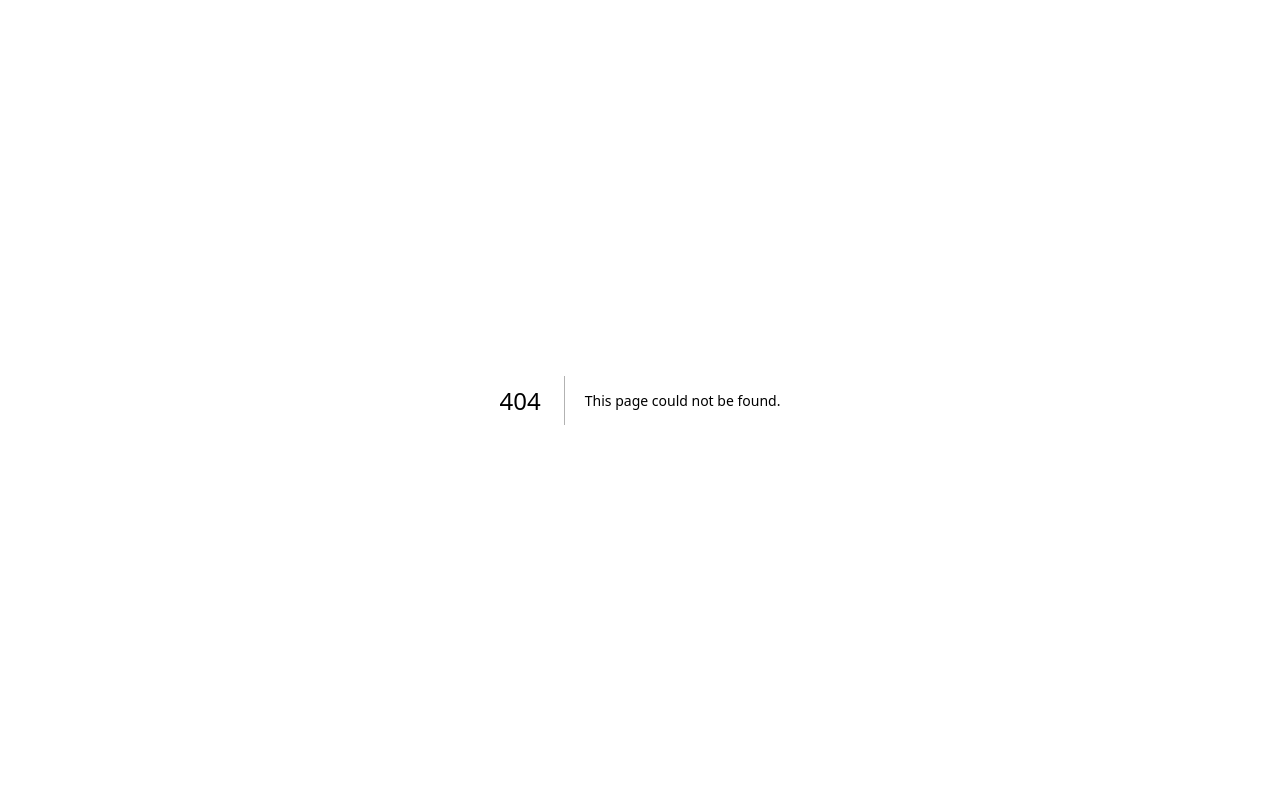
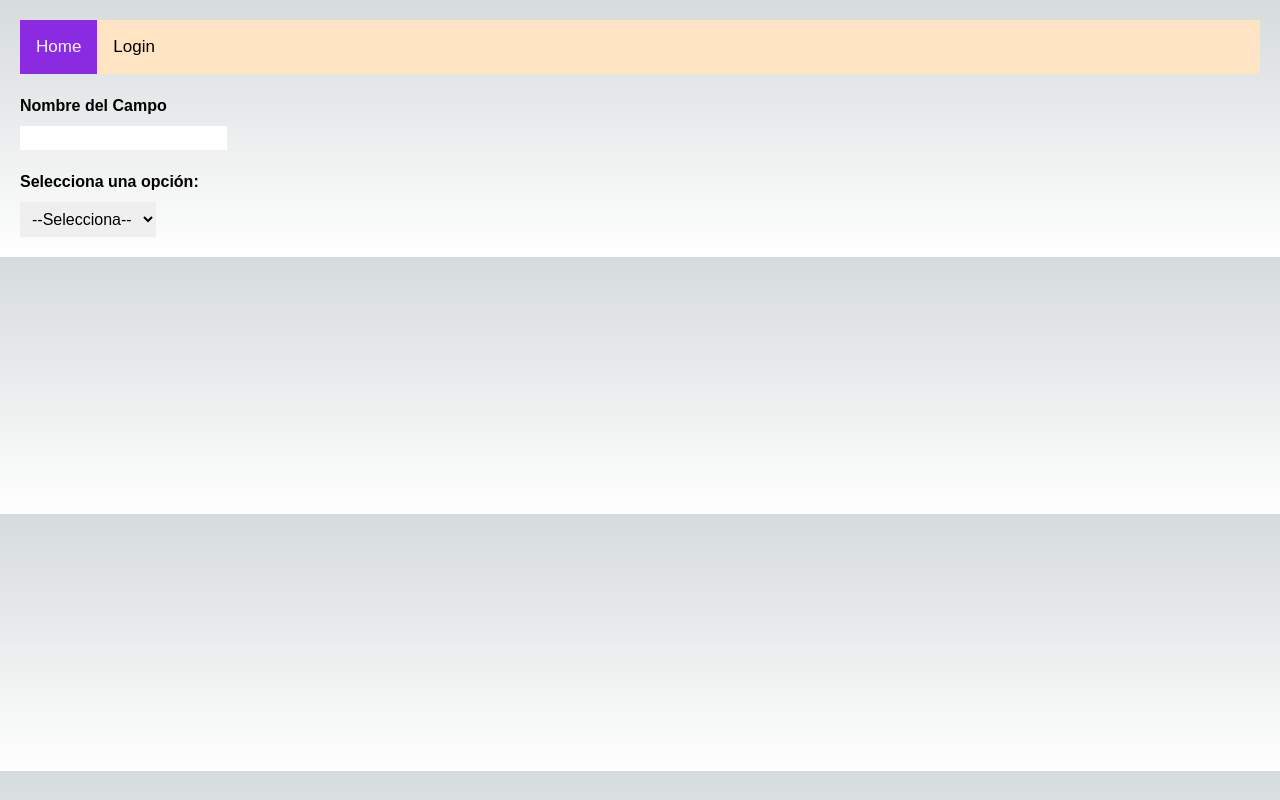
Before and after one commit to alejomendy/proyecto-integrador, a Next.js app: page /prueba in a window 1280 px wide. Before the commit this address had no page. Built offline with nearby package versions, Linux system fonts and the light colour scheme.

Commit message:
primer commit

```diff
--- a/package.json
+++ b/package.json
@@ -9,9 +9,11 @@
     "lint": "next lint"
   },
   "dependencies": {
+    "bootstrap": "^5.3.2",
+    "next": "13.5.5",
     "react": "^18",
     "react-dom": "^18",
-    "next": "13.5.5"
+    "reactstrap": "^9.2.0"
   },
   "devDependencies": {
     "autoprefixer": "^10",
--- /dev/null
+++ b/src/app/components/Formulario.jsx
@@ -0,0 +1,42 @@
+// "use client"
+// import React, { useState } from 'react';
+
+// function Formulario() {
+//   const [nombre, setNombre] = useState('');
+//   const [email, setEmail] = useState('');
+
+//   const handleSubmit = (e) => {
+//     e.preventDefault();
+//     console.log(`Nombre: ${nombre}, Email: ${email}`);
+//   };
+
+//   return (
+//     <form onSubmit={handleSubmit}>
+//       <div>
+//         <label>
+//           Nombre del campo:
+//           <input
+//             type="text"
+//             value={nombre}
+//             onChange={(e) => setNombre(e.target.value)}
+//           />
+//         </label>
+
+//         <label className='separar'>
+//           Email:
+//           <input
+//             type="email"
+//             value={email}
+//             onChange={(e) => setEmail(e.target.value)}
+//           />
+//         </label>
+//       </div>
+//       <div>
+
+//       </div>
+//       <button type="submit">Enviar</button>
+//     </form>
+//   );
+// }
+
+// export default Formulario;
--- a/src/app/globals.css
+++ b/src/app/globals.css
@@ -25,3 +25,49 @@ body {
     )
     rgb(var(--background-start-rgb));
 }
+.separar{
+  margin: 15px;
+}
+
+.topnav {
+  background-color: bisque;
+  overflow: hidden;
+}
+.topnav a {
+  float: left;
+  color: rgb(0, 0, 0);
+  text-align: center;
+  padding: 14px 16px;
+  text-decoration: none;
+  font-size: 17px;
+}
+.topnav a.active {
+  background-color: blueviolet;
+  color: aliceblue;
+}
+div {
+  margin: 20px;
+  font-family: Arial, sans-serif;
+
+}
+
+/* Estilos para la etiqueta del dropdown */
+label {
+  display: block;
+  margin-bottom: 8px;
+  font-weight: bold;
+}
+
+/* Estilos para el dropdown */
+select {
+  padding: 8px;
+  font-size: 16px;
+}
+
+/* Estilos para las opciones del dropdown */
+option {
+  font-size: 16px;
+}
+.textcolor{
+  color: black;
+}
--- a/src/app/layout.js
+++ b/src/app/layout.jsx
@@ -1,5 +1,6 @@
 import { Inter } from 'next/font/google'
 import './globals.css'
+
 
 const inter = Inter({ subsets: ['latin'] })
 
@@ -11,7 +12,16 @@ export const metadata = {
 export default function RootLayout({ children }) {
   return (
     <html lang="en">
-      <body className={inter.className}>{children}</body>
+      <body className={inter.className}>
+        <nav>
+          <div class="topnav">
+              <a class="active" href="#home">Home</a>
+              <a href="login">Login</a>
+          </div>
+        </nav>
+
+        {children}
+      </body>
     </html>
   )
 }
--- /dev/null
+++ b/src/app/prueba/page.jsx
@@ -0,0 +1,30 @@
+"use client"
+import Image from 'next/image'
+import react, { useState,useEffect,usere } from 'react'
+import Formulario from '../components/Formulario'
+import { Dropdown, DropdownMenu, DropdownItem, DropdownToggle } from 'reactstrap'
+
+export default function Home() {
+  const [dropdown, setDropdown]= useState(false);
+
+  const abrirCerrarDropdown=()=>{
+    setDropdown(!dropdown)
+  }
+  return (
+    <main >
+      <div class="custom-input">
+        <label> Nombre del Campo </label>
+        <input type="text" ></input>
+      </div>
+      <div>
+        <label htmlFor="dropdown">Selecciona una opción:</label>
+        <select id="dropdown" className='textcolor'>
+          <option value="">--Selecciona--</option>
+          <option value="opcion1">Opción 1</option>
+          <option value="opcion2">Opción 2</option>
+          <option value="opcion3">Opción 3</option>
+        </select>
+      </div>
+    </main>
+  )
+}
```
Also changed, not shown: src/app/components/DropDown.jsx (added, +98 -0 lines), src/app/page.jsx (renamed from src/app/page.js), src/app/prueba/Navbar.css (added), 1 other file (tests, documents, lock files or other folders).
